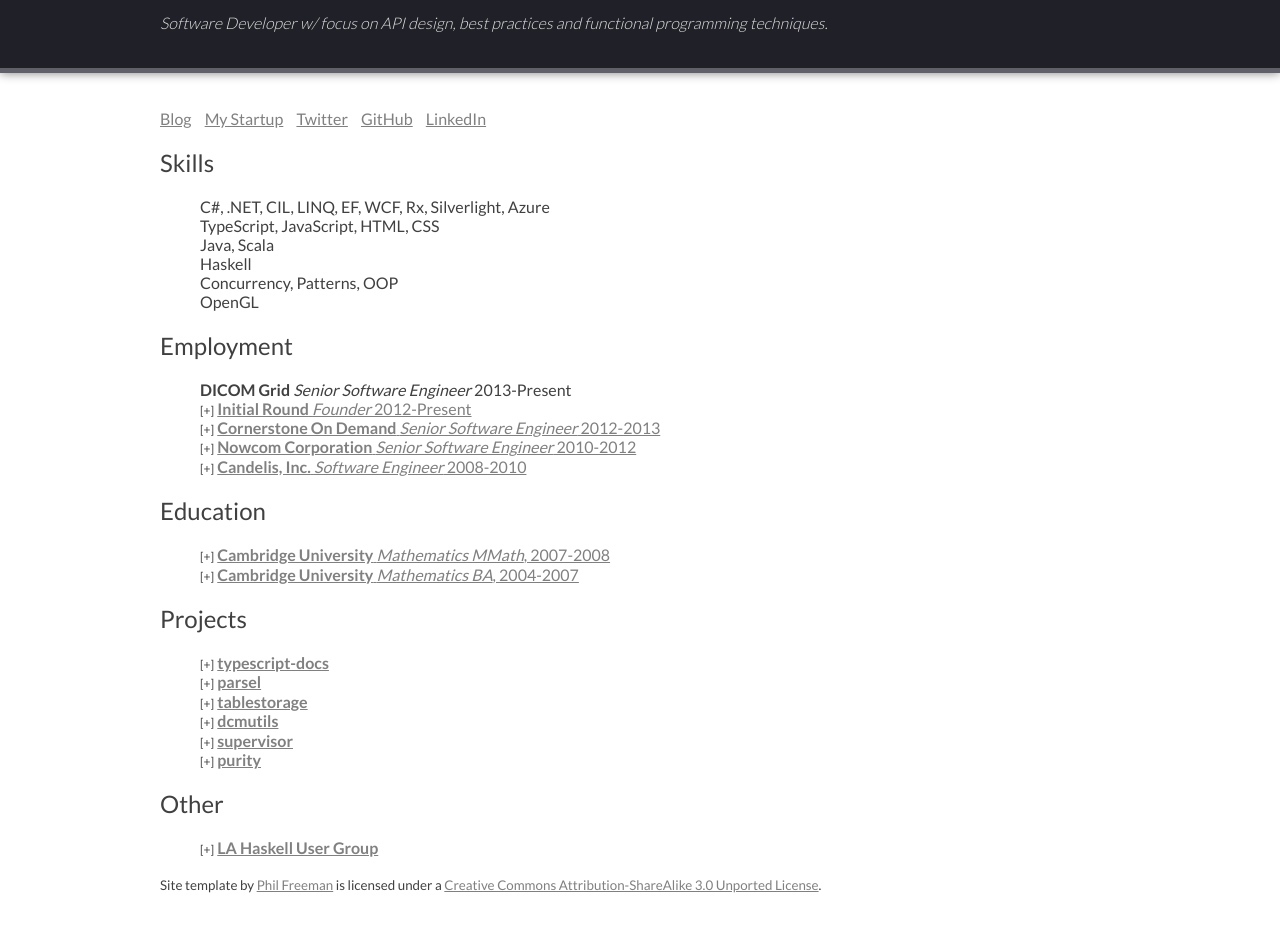
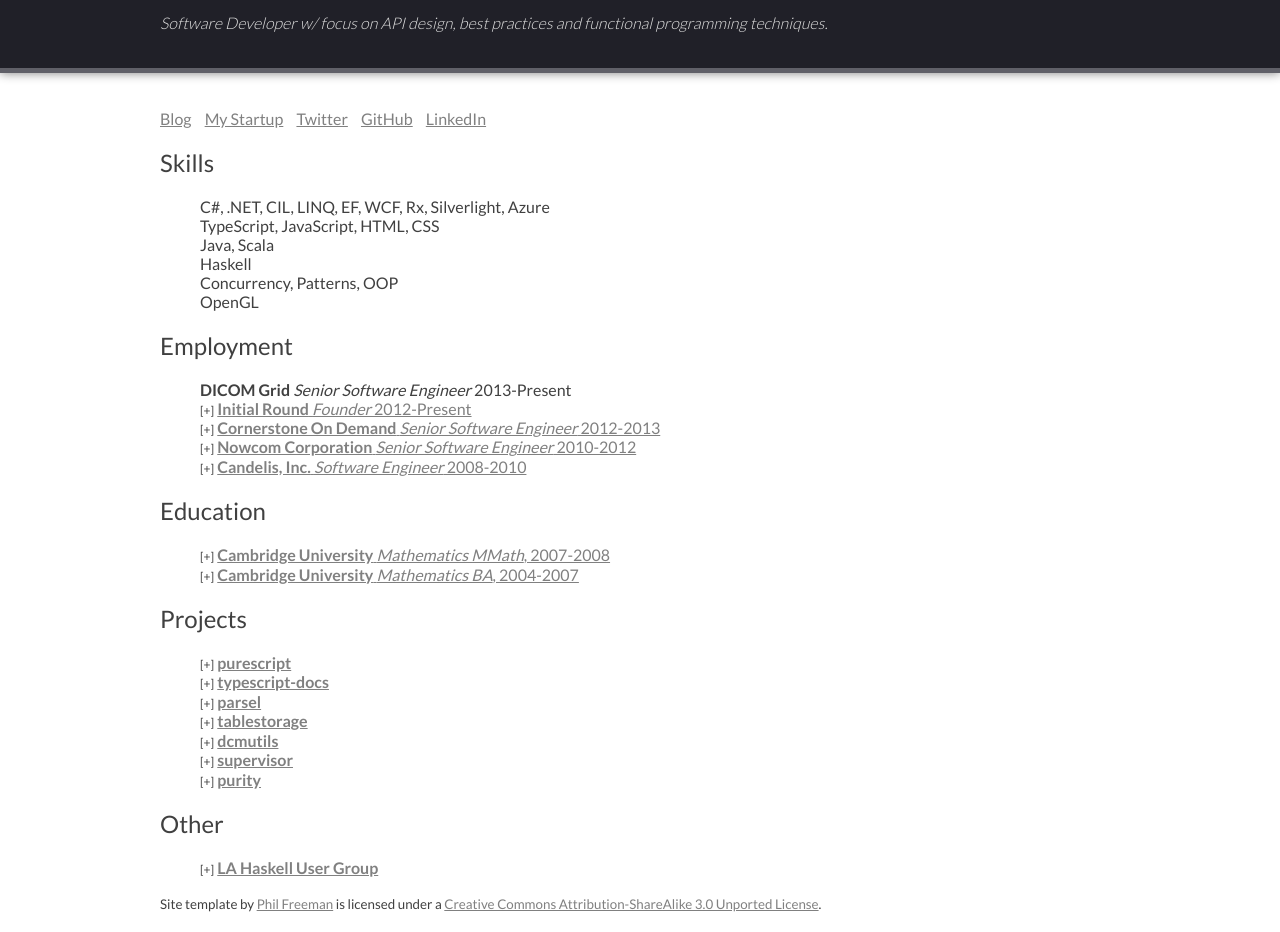
Before and after one commit to paf31/paf31.github.io, a plain HTML site: page phil/index.html in a window 1280 px wide. Shown: the part 124-1056 px from the top of the page. Drawn offline with nearby package versions, Linux system fonts and the light colour scheme.

Commit message:
Update index.html

```diff
--- a/phil/index.html
+++ b/phil/index.html
@@ -301,6 +301,14 @@ Measure, Statistics, Optimization, Numerical Analysis, Dynamical Systems</li>
 
             <li class="expander">
                 <span class="expanderthumb">[+]</span>
+                <a href="#" class="expanderheader"><strong>purescript</strong></a>
+                <ul class="expanderbody">
+                    <li>A small strongly, statically typed compile-to-JS language with basic extensible records and type-safe blocks (<a href="http://functorial.com/purescript" target="_blank">Website</a>, <a href="http://hackage.haskell.org/package/purescript" target="_blank">Hackage</a>)</li>
+                </ul>
+            </li>
+
+            <li class="expander">
+                <span class="expanderthumb">[+]</span>
                 <a href="#" class="expanderheader"><strong>typescript-docs</strong></a>
                 <ul class="expanderbody">
                     <li>A documentation generator for TypeScript (<a href="https://github.com/paf31/typescript-docs" target="_blank">GitHub</a>, <a href="http://hackage.haskell.org/package/typescript-docs" target="_blank">Hackage</a>)</li>
```
